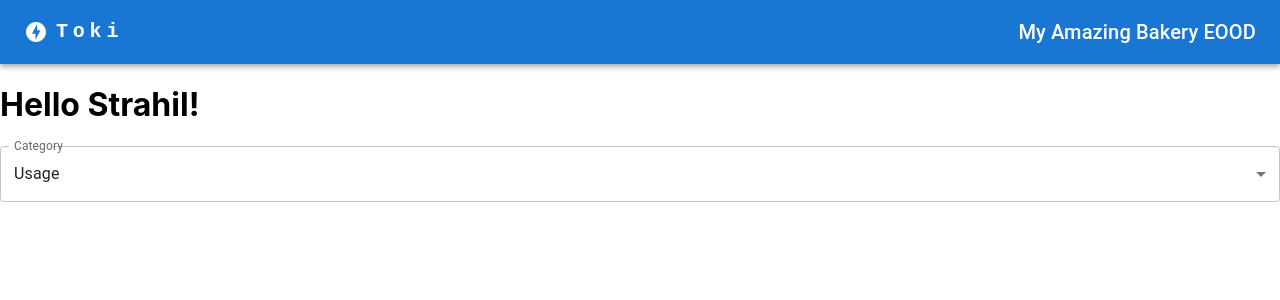
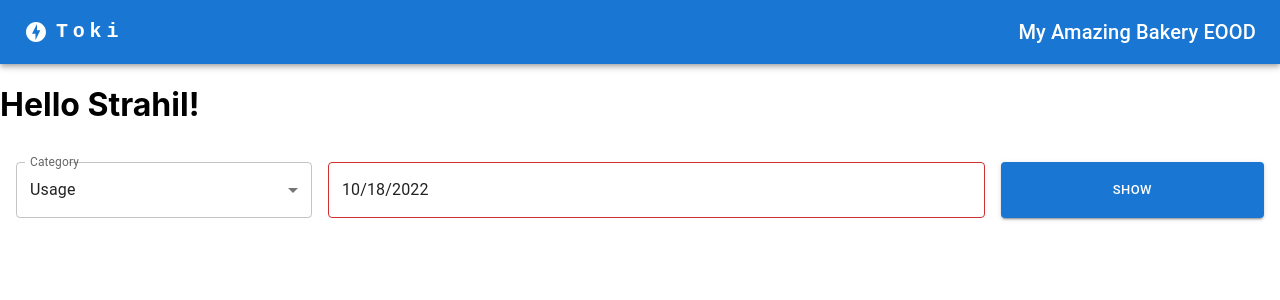
Before and after one commit to aYo-dev/toki-task, a Next.js app: page / in a window 1280 px wide. Shown: the top 300 px of the page. Built offline with nearby package versions, Linux system fonts and the light colour scheme.

Commit message:
integrate material date picker component

```diff
--- a/components/ControllersBox.tsx
+++ b/components/ControllersBox.tsx
@@ -8,13 +8,13 @@ import { Stack } from '@mui/system';
 import SelectButton from './SelectButton';
 
 interface ControllersBoxProps {
-  children: JSX.Element;
+  children: JSX.Element[];
 }
 
 export default function ControllersBox(props: ControllersBoxProps) {
   return (
     <Box sx={{ flexGrow: 1 }}>
-      <Stack direction="row">
+      <Stack direction="row" spacing={2}>
         {props.children}
       </Stack>
     </Box>
--- a/components/DashboardForm.tsx
+++ b/components/DashboardForm.tsx
@@ -1,16 +1,56 @@
-import * as React from 'react';
+import { useEffect, useMemo, useState } from 'react';
 import Box from '@mui/material/Box';
+import Button from '@mui/material/Button';
+
 import ControllersBox from './ControllersBox';
 import { DataCategories } from '../enums';
 import SelectButton from './SelectButton';
+import { DatePicker } from '@mui/x-date-pickers/DatePicker';
+import moment, { Moment } from 'moment';
+import TextField from '@mui/material/TextField';
+
+const dateFormat = 'YYYY MM D';
 
 export default function DashboardForm() {
-  const [metric, setMetric] = React.useState('Usage');
+  const [metric, setMetric] = useState(DataCategories.usage);
+  const [date, setDate] = useState<Moment | null>(moment);
+
+  useEffect(() => console.log(date?.format(dateFormat)), [date]);
+
+  // when we don't have data for this date it should be disabled
+  const outOfrange = (date: Moment) => {
+    const day = date.day();
+
+    return day === 0 || day === 6;
+  };
 
   return (
-    <Box sx={{ flexGrow: 1 }}>
+    <Box sx={{ flexGrow: 1 }} padding={2}>
       <ControllersBox>
-        <SelectButton options={[DataCategories.usage, DataCategories.prices]} onChange={setMetric} />
+        <Box flexGrow={1}>
+          <SelectButton
+            options={[DataCategories.usage, DataCategories.prices]}
+            onChange={setMetric} />
+        </Box>
+        <Box flexGrow={2}>
+          <DatePicker
+            disableFuture
+            value={date}
+            shouldDisableDate={outOfrange}
+            openTo="year"
+            minDate={moment('20210401')}
+            maxDate={moment('20220401')}
+            onChange={setDate}
+            renderInput={(params) => <TextField {...params} sx={{width: '100%', minWidth: '190px'}} />}
+            views={['year', 'month', 'day']}
+            componentsProps={{
+              actionBar: {
+                actions: [],
+              },
+            }}
+          />
+        </Box>
+        <Button sx={{flexGrow: 1}} variant="contained" size="small">Show</Button>
       </ControllersBox>
     </Box>
   );
--- a/components/SelectButton.tsx
+++ b/components/SelectButton.tsx
@@ -7,18 +7,19 @@ import {
   Select,
 } from '@mui/material';
 import { nanoid } from 'nanoid';
+import { DataCategories } from '../enums';
 
 interface SelectProps {
-  options: string[];
-  onChange: (v: string) => void;
+  options: DataCategories[];
+  onChange: (v: DataCategories) => void;
 }
 
 export default function SelectButton({options, onChange}: SelectProps) {
   const [value, setValue] = useState(options[0]);
 
   const handleChange = (event: SelectChangeEvent) => {
-    setValue(event.target.value)
-    onChange(event.target.value);
+    setValue(event.target.value as DataCategories);
+    onChange(event.target.value as DataCategories);
   };
 
   return (
--- a/package.json
+++ b/package.json
@@ -10,14 +10,19 @@
     "test": "jest --watch"
   },
   "dependencies": {
+    "@date-io/moment": "1.x",
     "@emotion/react": "^11.10.4",
     "@emotion/styled": "^11.10.4",
     "@google-cloud/storage": "^6.5.2",
     "@mui/icons-material": "^5.10.6",
     "@mui/material": "^5.10.8",
     "@mui/styled-engine-sc": "^5.10.6",
+    "@mui/x-date-pickers": "^5.0.4",
+    "@types/ramda": "^0.28.15",
+    "moment": "^2.29.4",
     "nanoid": "^4.0.0",
     "next": "12.3.1",
+    "ramda": "^0.28.0",
     "react": "18.2.0",
     "react-dom": "18.2.0",
     "styled-components": "^5.3.6"
--- a/pages/index.tsx
+++ b/pages/index.tsx
@@ -1,10 +1,11 @@
 import type { NextPage } from 'next';
 import Head from 'next/head';
+import {LocalizationProvider} from '@mui/x-date-pickers';
+import { AdapterMoment } from '@mui/x-date-pickers/AdapterMoment';
+
+import { getAccountInfo } from '../services/account.service';
 import DashboardForm from '../components/DashboardForm';
 import Header from '../components/Header';
-
-import { getAccountInfo } from '../services/account.service';
-import styles from '../styles/Home.module.css';
 
 const Home: NextPage = ({account}: any) => {
   return (
@@ -16,7 +17,9 @@ const Home: NextPage = ({account}: any) => {
       </Head>
       <Header brand={account.name} />
       <h1>Hello {account.owner}!</h1>
-      <DashboardForm />
+      <LocalizationProvider dateAdapter={AdapterMoment}>
+        <DashboardForm />
+      </LocalizationProvider>
     </>
   );
 }
```
Also changed, not shown: 1 other file (tests, documents, lock files or other folders).
